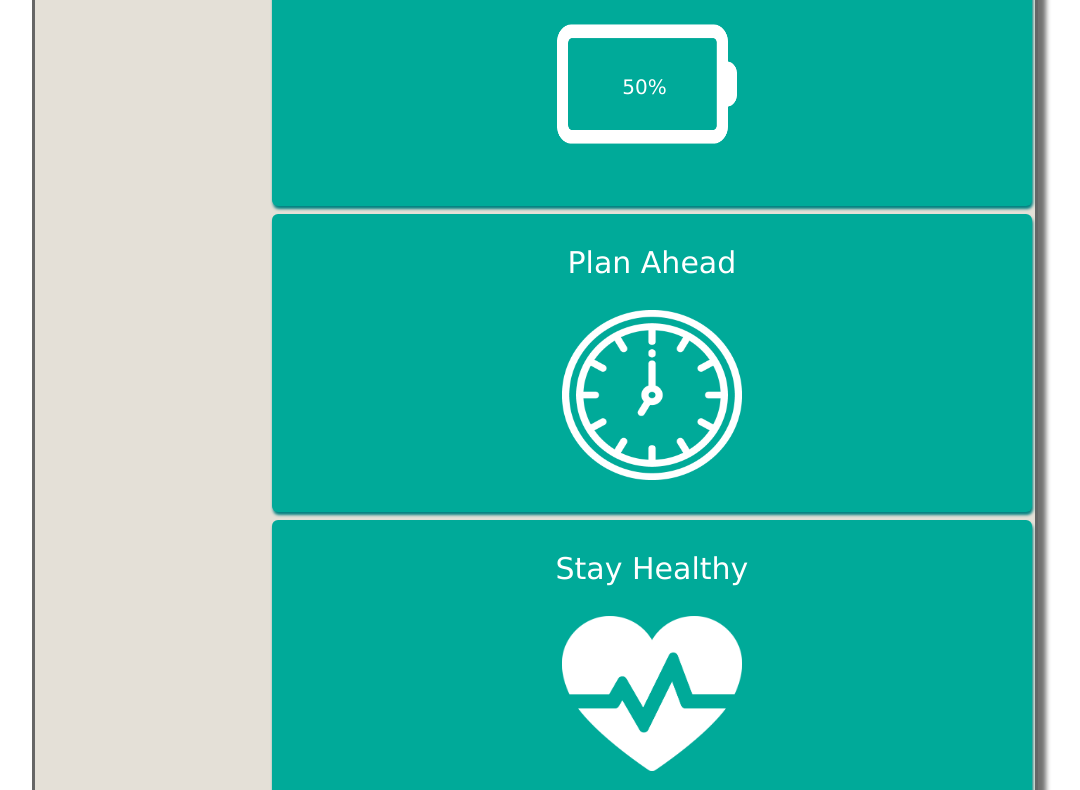
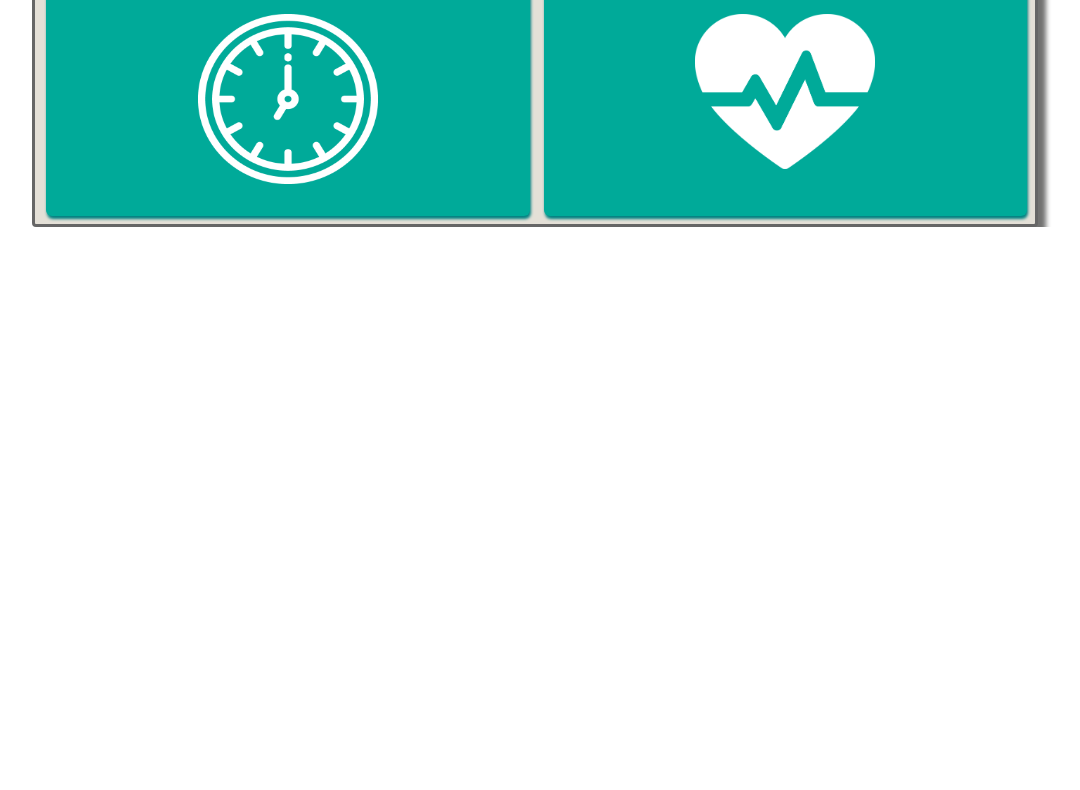
Before and after one commit to mterrian/health-dashboard, a website: page public/index.html at #!/dashboard in a window 1280 px wide. Shown: the part 615-1405 px from the top of the page, without its empty margins (105-1185 px from the left). After the commit the page ends 842 px from the top, so only its background shows below. Drawn offline with nearby package versions, Linux system fonts and the light colour scheme; some packages are replaced by stand-ins of ours.

Commit message:
now a generic health dashboard that works fine and looks fine and wont get us in trouble

```diff
--- a/public/css/style.css
+++ b/public/css/style.css
@@ -32,12 +32,12 @@
     z-index: 2;
  }
 
- .greeting img{
+ /* .greeting img{
      z-index: 0;
      position: absolute;
      top: 0px;
      left: 1px;
- }
+ } */
 
  .content{
     width: 80%;
@@ -164,7 +164,7 @@
 
     .content {
         display: grid;
-        grid-template-columns: 1.2fr 4fr;
+        grid-template-columns: 1fr 1fr;
         /* position: relative;
         top: 40px; */
         /* grid-gap: 5px; */
--- a/public/partials/dashboard.html
+++ b/public/partials/dashboard.html
@@ -1,11 +1,9 @@
 <!-- //Making boxes for the dashboard// -->
 <div class="content">
-    <sidebar></sidebar>
-
     <div class="greeting">
       <h1>Welcome back, {{userObject[0].firstName }}</h1>
     </div>
-    <div class="dashboardCongit tainer">
+    <div class="dashboardContainer">
       <div class="dashboardBox1 box" ng-click="go('/your-care')">
          <p class="categories">Your Care</p>
          <img src="/images/medpack.png" width="180" height="155" alt="Your Care">
```
